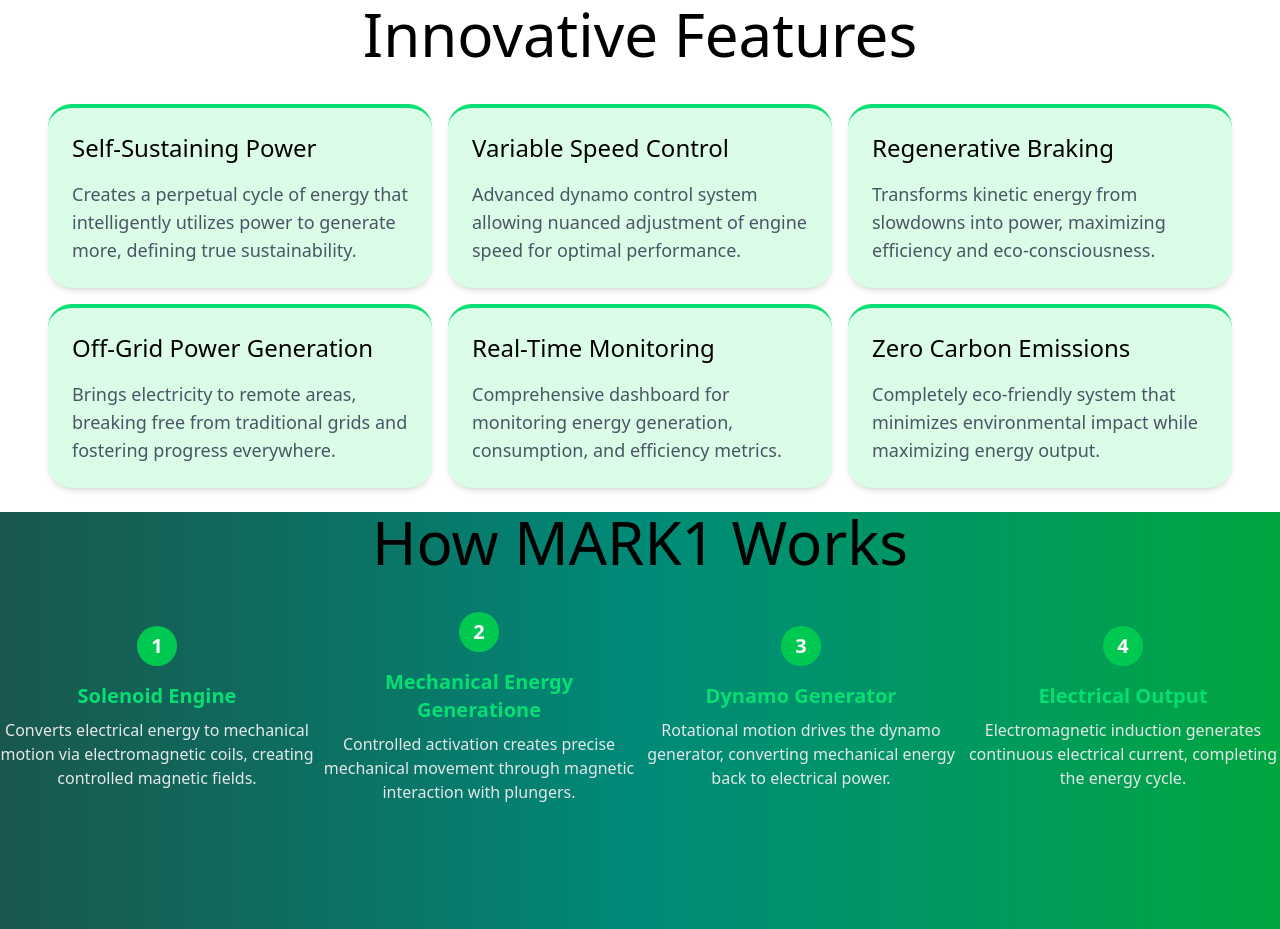
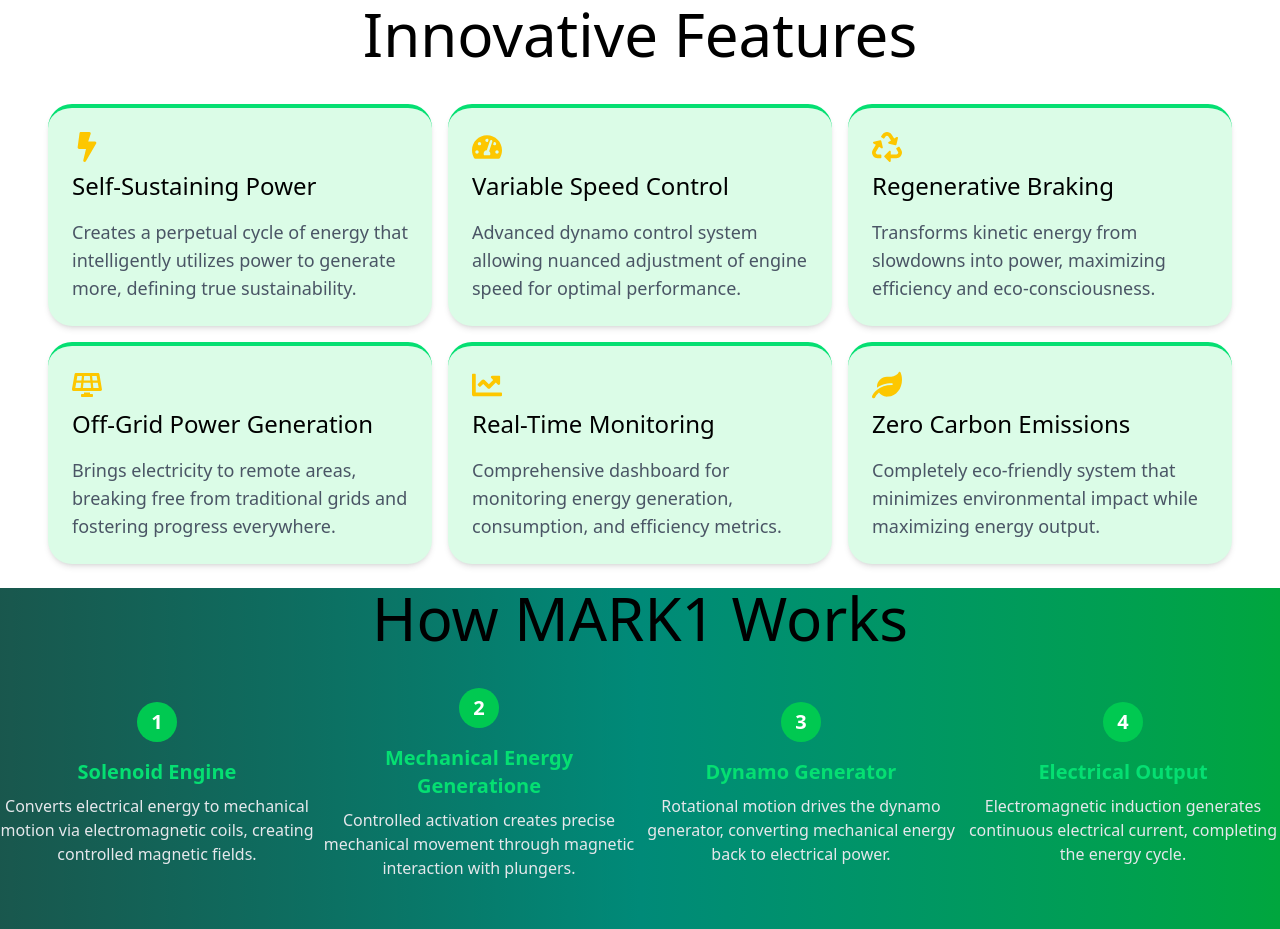
Before and after one commit to Dhruvbindal288/Mark1, a React (Vite) app: page / in a window 1280 px wide. Shown: the part 820-1749 px from the top of the page. Built offline with nearby package versions, Linux system fonts and the light colour scheme.

Commit message:
Final commit

```diff
--- a/src/pages/Features.jsx
+++ b/src/pages/Features.jsx
@@ -11,32 +11,32 @@
         <Card
           text="Creates a perpetual cycle of energy that intelligently utilizes power to generate more, defining true sustainability."
           heading="Self-Sustaining Power"
-          icon={FaBolt}
+          Icon={FaBolt}
         />
         <Card
           text="Advanced dynamo control system allowing nuanced adjustment of engine speed for optimal performance."
           heading="Variable Speed Control"
-          icon={FaTachometerAlt}
+          Icon={FaTachometerAlt}
         />
         <Card
           text="Transforms kinetic energy from slowdowns into power, maximizing efficiency and eco-consciousness."
           heading="Regenerative Braking"
-          icon={FaRecycle}
+          Icon={FaRecycle}
         />
         <Card
           text="Brings electricity to remote areas, breaking free from traditional grids and fostering progress everywhere."
           heading="Off-Grid Power Generation"
-          icon={FaSolarPanel}
+          Icon={FaSolarPanel}
         />
         <Card
           text="Comprehensive dashboard for monitoring energy generation, consumption, and efficiency metrics."
           heading="Real-Time Monitoring"
-          icon={FaChartLine}
+          Icon={FaChartLine}
         />
         <Card
           text="Completely eco-friendly system that minimizes environmental impact while maximizing energy output."
           heading="Zero Carbon Emissions"
-          icon={FaLeaf}
+          Icon={FaLeaf}
         />
       </div>
     </div>
```
